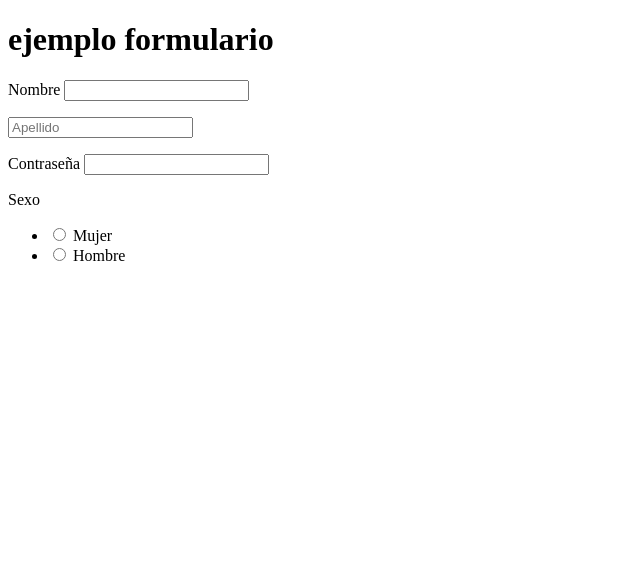
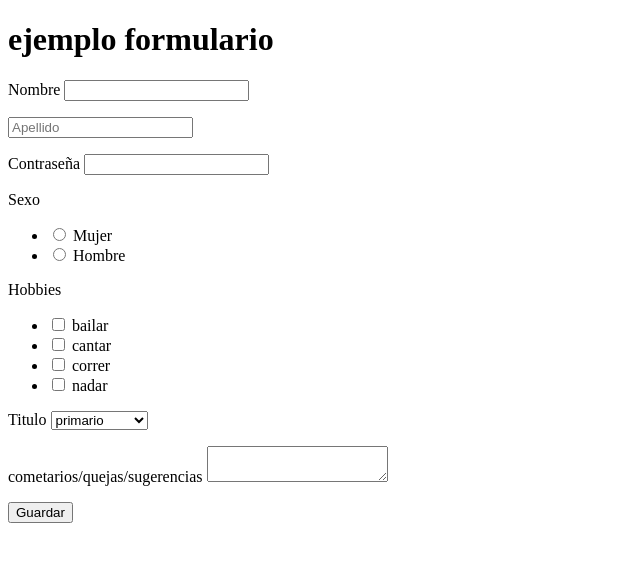
Before and after one commit to cclara02/cursoutn, a plain HTML site: page clase3-4html/ejemplo3.html in a window 1280 px wide. Shown: the whole page, without its empty margins (0-640 px from the left). Drawn offline with Linux system fonts and the light colour scheme.

Commit message:
fin de html

```diff
--- a/clase3-4html/ejemplo3.html
+++ b/clase3-4html/ejemplo3.html
@@ -22,6 +22,7 @@
             <input type="password" >
         </p>
 
+        <!-- solo puedo seleccionar una opcion  -->
         <p>
             <label for="">Sexo</label>
             <ul>
@@ -35,6 +36,50 @@
                 </li>
             </ul>
         </p>
+
+
+        <!-- podes elegir mas de una opcion, podes seleccionar una, dos , tres o todas , la diferencia esta en el value -->
+        <p>
+            <label for="">Hobbies</label>
+            <ul>
+                <li>
+                    <input type="checkbox" name="Hobbies[]" value="bailar">
+                    <label for="">bailar</label>
+                </li>
+                <li>
+                    <input type="checkbox" name="Hobbies[]" value="cantar">
+                    <label for="">cantar</label>
+                </li>
+                <li>
+                    <input type="checkbox" name="Hobbies[]" value="correr">
+                    <label for="">correr</label>
+                </li>
+                <li>
+                    <input type="checkbox" name="Hobbies[]" value="nadar">
+                    <label for="">nadar</label>
+                </li>
+            </ul>
+        </p>
+
+        <!-- elegis giandolo con opciones , se abre la barra con las opciones -->
+        <p>
+            <label for="">Titulo</label>
+            <select name="" >
+                <option value="primario">primario</option>
+                <option value="secundario">secundario</option>
+                <option value="terciario">terciario</option>
+                <option value="univerisitario">univerisitario</option>
+            </select>
+        </p>
+
+        <p>
+            <label for="">cometarios/quejas/sugerencias</label>
+            <textarea name="" ></textarea>
+        </p>
+        <p>
+            <input type="submit" value="Guardar">
+        </p>
+
     </form>
 </body>
 </html>
```
